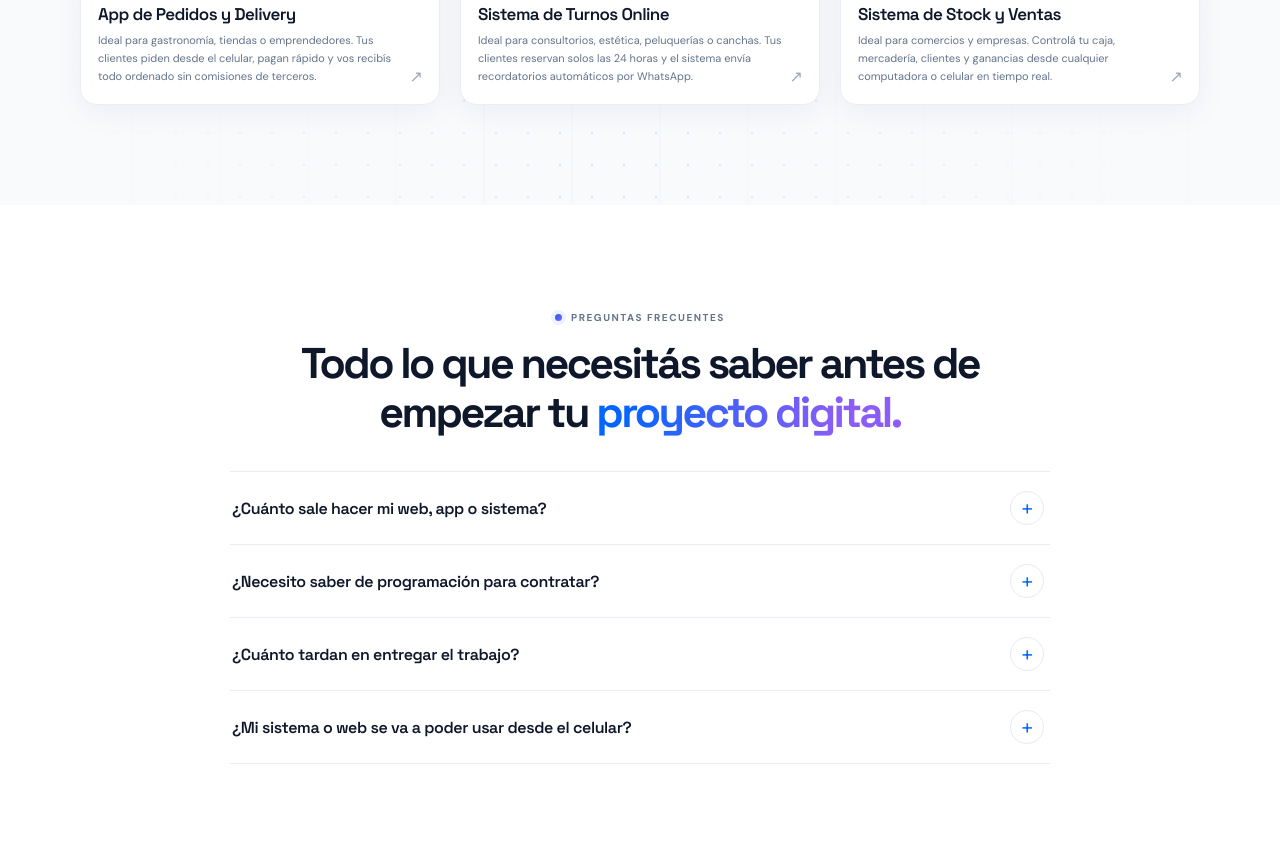
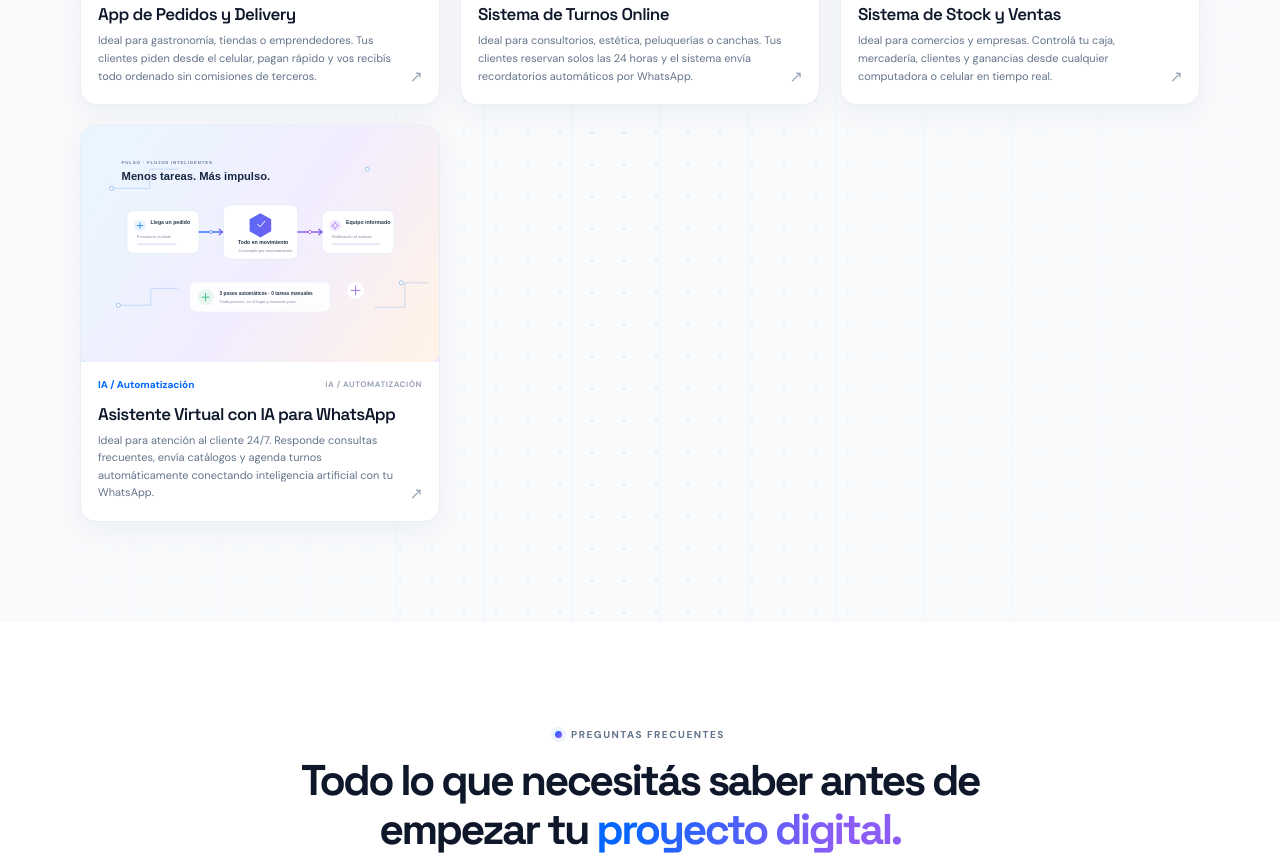
Before and after one commit to ivanabelen48/codigo-creativo-studio-web, a plain HTML site: page index.html in a window 1280 px wide. Shown: the part 2540-3400 px from the top of the page. Drawn offline with Linux system fonts and the light colour scheme.

Commit message:
Corrige filtros, suma ejemplo IA y ubicacion

```diff
--- a/app.js
+++ b/app.js
@@ -96,7 +96,7 @@
   function renderProjects(filter = "all") {
     const visibleProjects = projects.filter((project) => filter === "all" || project.category === filter);
     projectGrid.replaceChildren(...visibleProjects.map(createProjectCard));
-    emptyMessage.hidden = visibleProjects.length > 0;
+    emptyMessage.hidden = projectGrid.childElementCount > 0;
     const allCount = document.querySelector('[data-filter-count="all"]');
     allCount.textContent = String(projects.length).padStart(2, "0");
     observeReveals(projectGrid);
@@ -285,6 +285,6 @@
     targets.forEach((target) => revealObserver.observe(target));
   }
 
-  renderProjects();
+  renderProjects("all");
   observeReveals();
 })();
--- a/data.js
+++ b/data.js
@@ -64,5 +64,15 @@ window.PROJECTS = [
     image: "assets/ejemplo-stock.png",
     media: { type: "image", src: "assets/ejemplo-stock.png", alt: "Ejemplo de sistema de stock y ventas" },
     tag: "SISTEMA WEB"
+  },
+  {
+    id: "asistente-virtual-whatsapp",
+    title: "Asistente Virtual con IA para WhatsApp",
+    category: "ai",
+    categoryLabel: "IA / Automatización",
+    description: "Ideal para atención al cliente 24/7. Responde consultas frecuentes, envía catálogos y agenda turnos automáticamente conectando inteligencia artificial con tu WhatsApp.",
+    image: "assets/project-ai.svg",
+    media: { type: "image", src: "assets/project-ai.svg", alt: "Ilustración de asistente virtual con inteligencia artificial" },
+    tag: "IA / AUTOMATIZACIÓN"
   }
 ];
--- a/index.html
+++ b/index.html
@@ -147,7 +147,7 @@
             </div>
           </div>
           <div class="filter-list reveal" role="group" aria-label="Filtrar proyectos por categoría">
-            <button class="filter-button is-active" type="button" data-filter="all" aria-pressed="true">Todos <span data-filter-count="all">03</span></button>
+            <button class="filter-button is-active" type="button" data-filter="all" aria-pressed="true">Todos <span data-filter-count="all">04</span></button>
             <button class="filter-button" type="button" data-filter="apps" aria-pressed="false">Apps móviles</button>
             <button class="filter-button" type="button" data-filter="software" aria-pressed="false">Software</button>
             <button class="filter-button" type="button" data-filter="ai" aria-pressed="false">IA / Automatización</button>
@@ -200,6 +200,7 @@
             <a class="contact-phone" data-whatsapp-link href="https://wa.me/5493515155333?text=%C2%A1Hola!%20Bienvenido%20a%20C%C3%B3digo%20Creativo%20Studio.%20Contanos%20tu%20idea%20con%20tranquilidad%20y%20confianza%20as%C3%AD%20podemos%20organizar%20una%20reuni%C3%B3n%20y%20hacer%20realidad%20tu%20proyecto." target="_blank" rel="noopener noreferrer">
               WhatsApp: +54 9 351 515-5333
             </a>
+            <p class="contact-location">Desde Villa Carlos Paz, Córdoba · Trabajamos con proyectos de toda Argentina.</p>
             <a class="contact-facebook" data-facebook-link href="https://www.facebook.com/share/1FmYfrEkW4/" target="_blank" rel="noopener noreferrer">
               <svg viewBox="0 0 24 24" aria-hidden="true"><path d="M13.5 21v-8.2h2.8l.4-3.2h-3.2v-2c0-.9.3-1.6 1.6-1.6H17V3.1c-.7-.1-1.6-.2-2.5-.2-2.5 0-4.2 1.5-4.2 4.3v2.4H7.5v3.2h2.8V21h3.2Z" fill="currentColor"/></svg>
               Seguinos en Facebook
@@ -214,7 +215,7 @@
         <a class="brand footer-brand" href="#inicio" aria-label="Código Creativo Studio, inicio">
           <img class="brand-logo" src="assets/logo.jpg" alt="Código Creativo Studio">
         </a>
-        <p>Hecho con <span class="footer-heart">♥</span> y mucho código. <span>© <span id="current-year"></span> Código Creativo Studio</span></p>
+        <p>Hecho con <span class="footer-heart">♥</span> y mucho código. <span class="footer-location">Desde Villa Carlos Paz, Córdoba · Trabajamos con proyectos de toda Argentina.</span> <span>© <span id="current-year"></span> Código Creativo Studio</span></p>
         <a class="footer-phone" data-whatsapp-link href="https://wa.me/5493515155333?text=%C2%A1Hola!%20Bienvenido%20a%20C%C3%B3digo%20Creativo%20Studio.%20Contanos%20tu%20idea%20con%20tranquilidad%20y%20confianza%20as%C3%AD%20podemos%20organizar%20una%20reuni%C3%B3n%20y%20hacer%20realidad%20tu%20proyecto." target="_blank" rel="noopener noreferrer" aria-label="Escribinos al WhatsApp +54 9 351 515-5333">
           <svg viewBox="0 0 24 24" aria-hidden="true"><path d="M5 4.5a2 2 0 0 1 2-2h2.1a1 1 0 0 1 1 .8l.7 3.2a1 1 0 0 1-.5 1.1L8.8 8.7a12 12 0 0 0 6.5 6.5l1.1-1.5a1 1 0 0 1 1.1-.5l3.2.7a1 1 0 0 1 .8 1V17a2 2 0 0 1-2 2A15.5 15.5 0 0 1 5 4.5Z" fill="none" stroke="currentColor" stroke-width="1.7" stroke-linecap="round" stroke-linejoin="round"/></svg>
           +54 9 351 515-5333
--- a/styles.css
+++ b/styles.css
@@ -156,6 +156,7 @@ img, svg { display: block; }
 .project-open { position: absolute; right: 16px; bottom: 17px; color: #9ba8ba; font-size: 16px; transition: color .2s ease, transform .2s ease; }
 .project-card:hover .project-open { transform: translate(2px, -2px); color: var(--blue); }
 .portfolio-empty { padding: 25px 0; color: var(--muted); font-size: 14px; text-align: center; }
+.portfolio-empty[hidden] { display: none; }
 
 .faq-section { background: #fff; }
 .faq-heading { max-width: 760px; margin-bottom: 34px; }
@@ -189,6 +190,7 @@ img, svg { display: block; }
 .button-contact:hover { box-shadow: 0 12px 28px rgb(255 107 0 / 34%); }
 .contact-phone { position: relative; z-index: 1; display: block; width: fit-content; margin: 18px auto 0; color: #e4e9f8; font-size: 13px; font-weight: 600; transition: color .2s ease; }
 .contact-phone:hover, .contact-phone:focus-visible { color: #ffb36b; }
+.contact-card > .contact-location { margin: 10px 0 0; color: #aebbd7; font-size: 11px; }
 .contact-facebook { position: relative; z-index: 1; display: inline-flex; align-items: center; gap: 7px; margin-top: 15px; color: #d7e2ff; font-size: 12px; font-weight: 600; transition: color .2s ease; }
 .contact-facebook svg { width: 18px; height: 18px; }
 .contact-facebook:hover, .contact-facebook:focus-visible { color: #fff; }
@@ -199,6 +201,7 @@ img, svg { display: block; }
 .footer-inner { min-height: 84px; display: flex; align-items: center; justify-content: space-between; gap: 20px; }
 .footer-inner > p { color: #8490a2; font-size: 10px; }
 .footer-inner > p > span:last-child { margin-left: 9px; padding-left: 11px; border-left: 1px solid #dce2eb; }
+.footer-location { display: block; margin-top: 4px; color: #a0a9b7; font-size: 9px; }
 .footer-heart { color: var(--orange); }
 .footer-phone { display: inline-flex; align-items: center; gap: 7px; color: #1877e8; font-size: 11px; font-weight: 700; white-space: nowrap; }
 .footer-phone svg { width: 16px; height: 16px; }
```
